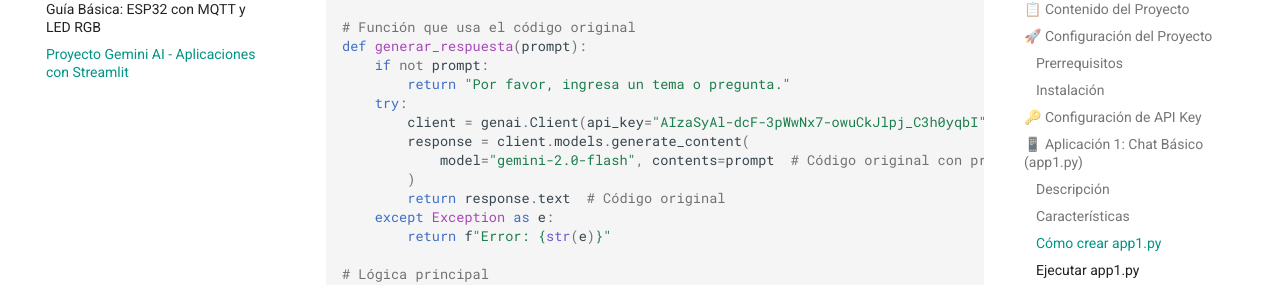
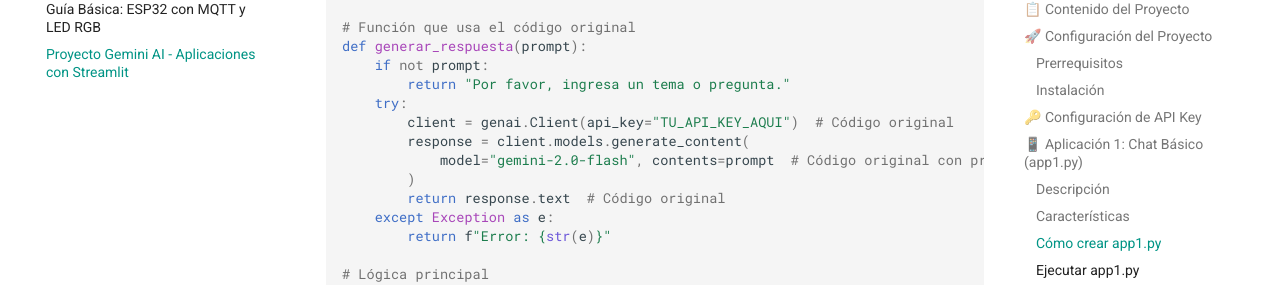
Before and after one commit to jfinfosena/iot_sena, an MkDocs documentation site: the page built from docs/content/p2.md, in a window 1280 px wide and 900 px high, scrolled down 2367 px. Shown: the part 147-432 px from the top of the window. Built offline with MkDocs 1.6.1 and Material for MkDocs 9.7.7, drawn with Linux system fonts in a browser that asks for light colours.

Commit message:
10-09-2025

```diff
--- a/docs/content/p2.md
+++ b/docs/content/p2.md
@@ -97,7 +97,7 @@ Una aplicación simple de chat que permite hacer preguntas a Gemini AI y recibir
        if not prompt:
            return "Por favor, ingresa un tema o pregunta."
        try:
-           client = genai.Client(api_key="AIzaSyAl-dcF-3pWwNx7-owuCkJlpj_C3h0yqbI")  # Código original
+           client = genai.Client(api_key="TU_API_KEY_AQUI")  # Código original
            response = client.models.generate_content(
                model="gemini-2.0-flash", contents=prompt  # Código original con prompt dinámico
            )
```
